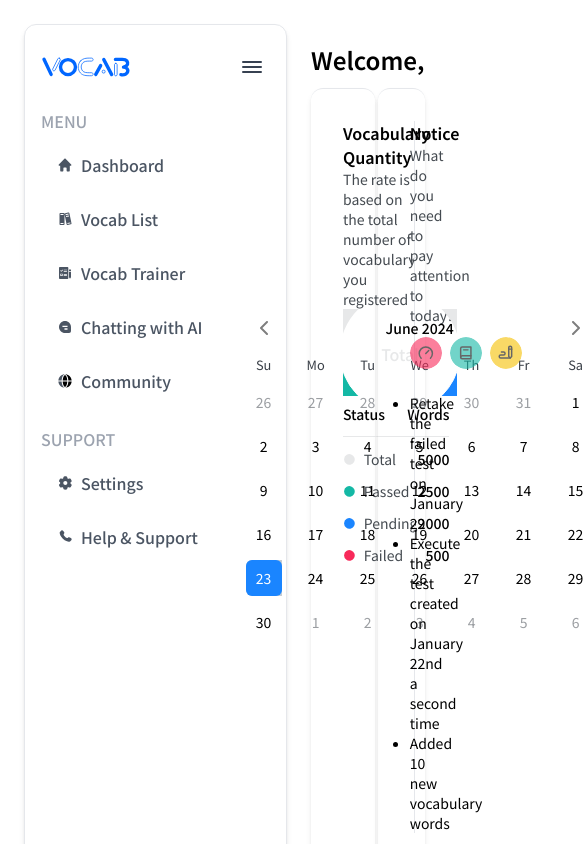
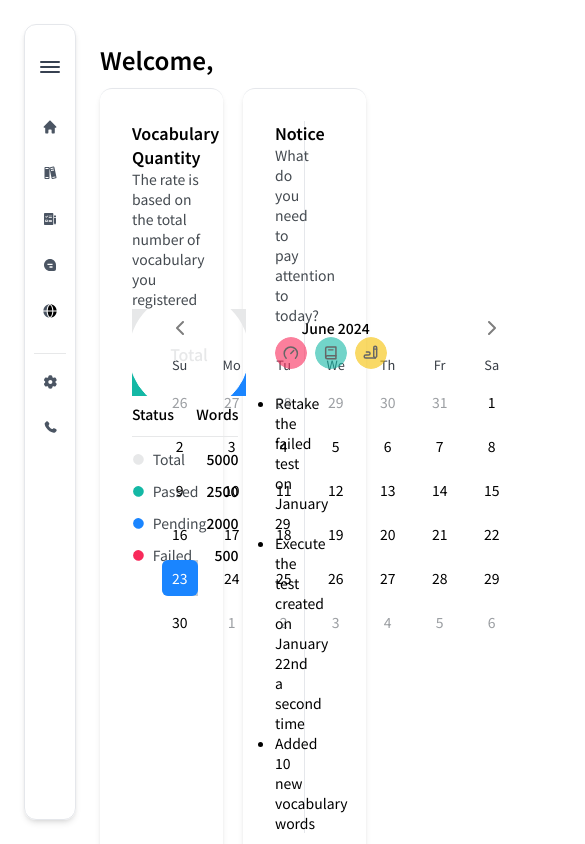
Before and after one commit to ngocxxu/vocab-management-fe, a React (Vite) app: page /dashboard in a window 390 px wide. Shown: the top 844 px of the page, 585 px wide, since content can reach past the window. Built offline with nearby package versions, Linux system fonts and the light colour scheme.

Commit message:
feat: add collapse for menu

```diff
--- a/package.json
+++ b/package.json
@@ -47,6 +47,7 @@
     "react-redux": "^8.1.3",
     "react-router-dom": "^6.19.0",
     "react-select": "^5.8.0",
+    "react-use": "^17.5.0",
     "recharts": "^2.10.1",
     "tailwind-merge": "^2.2.1",
     "tailwindcss-animate": "^1.0.7",
--- a/src/index.scss
+++ b/src/index.scss
@@ -37,7 +37,7 @@
     --error: 346, 94%, 57%;
     --vertical-menu-width: 263px;
     --vertical-menu-width-md: 263px;
-    --vertical-menu-width-sm: 100px;
+    --vertical-menu-width-sm: 52px;
     --vc-primary-100: #E5F0FF ;
     --vc-primary-200: #99C2FF ;
     --vc-primary-300: #579AFF ;
--- a/src/pages/layout/components/sidebar/index.tsx
+++ b/src/pages/layout/components/sidebar/index.tsx
@@ -7,9 +7,12 @@ import IconHome from '@/assets/svg/IconHome'
 import IconLogo from '@/assets/svg/IconLogo'
 import IconPhone from '@/assets/svg/IconPhone'
 import IconSetting from '@/assets/svg/IconSetting'
+import { Separator } from '@/components/ui/separator'
 import { cn } from '@/lib/utils'
-import { ComponentType, SVGProps } from 'react'
+import { Breakpoint } from '@/utils/enum'
+import { ComponentType, SVGProps, useEffect, useState } from 'react'
 import { NavLink } from 'react-router-dom'
+import { useWindowSize } from 'react-use'
 
 const menuList = [
   {
@@ -71,39 +74,64 @@ const Icon = ({ icon: IconComponent, isActive }: TIcon) => (
 )
 
 export const Sidebar = () => {
+  const [isCollapseMenu, setCollapseMenu] = useState(false)
+  const { width } = useWindowSize()
+
+  useEffect(() => {
+    if (width < Breakpoint.XL) {
+      setCollapseMenu(true)
+    } else {
+      setCollapseMenu(false)
+    }
+  }, [width])
+
   return (
-    <div className="w-vertical-menu md:w-vertical-menu-md sm:w-vertical-menu-sm flex-none rounded-xl border px-4 py-6 font-medium shadow-md">
-      <div className="flex flex-col gap-6">
+    <div
+      className={cn(
+        'flex-none rounded-xl border px-4 py-6 font-medium shadow-md transition-all delay-300 ease-in-out',
+        isCollapseMenu ? 'w-vertical-menu-sm' : 'w-vertical-menu'
+      )}
+    >
+      <div
+        className={cn('flex flex-col gap-6', isCollapseMenu && 'items-center')}
+      >
         <div className="flex items-center justify-between">
-          <IconLogo />
-          <div className="cursor-pointer">
+          {!isCollapseMenu && <IconLogo />}
+          <div
+            className={cn('cursor-pointer')}
+            onClick={() => setCollapseMenu(!isCollapseMenu)}
+          >
             <IconBurger />
           </div>
         </div>
 
-        {menuList.map(({ list, title }) => (
+        {menuList.map(({ list, title }, idx) => (
           <div className="flex flex-col gap-2.5" key={title}>
-            <p className="text-gray-vc-400">{title}</p>
+            {isCollapseMenu && idx === menuList.length - 1 && (
+              <Separator className="mx-auto w-8" />
+            )}
+            {!isCollapseMenu && <p className="text-gray-vc-400">{title}</p>}
             <div className="flex flex-col gap-2.5">
               {list.map(({ icon, label, link }) => (
                 <NavLink
                   to={link}
                   className={({ isActive }) =>
-                    `relative flex items-center gap-2 rounded-lg px-4 py-2.5 transition-colors ${
-                      isActive ?
-                        'text-primary-vc-500 bg-gradient-to-r from-blue-50 to-white font-bold'
+                    cn(
+                      'relative flex items-center gap-2 rounded-lg px-4 py-2.5 transition-colors',
+                      isActive && !isCollapseMenu ?
+                        'bg-gradient-to-r from-blue-50 to-white font-bold text-primary-vc-500'
                       : 'text-gray-vc-600 hover:bg-gray-vc-100'
-                    }`
+                    )
                   }
                   key={label}
                 >
                   {({ isActive }) => (
                     <>
                       {isActive && (
-                        <div className="bg-primary-vc-500 absolute bottom-0 left-0 top-0 w-1 rounded-r-lg" />
+                        <div className="absolute bottom-0 left-0 top-0 w-1 rounded-r-lg bg-primary-vc-500" />
                       )}
                       <Icon icon={icon} isActive={isActive} />
-                      {label}
+                      {!isCollapseMenu && label}
                     </>
                   )}
                 </NavLink>
--- a/src/pages/layout/index.tsx
+++ b/src/pages/layout/index.tsx
@@ -20,13 +20,12 @@ const Layout = () => {
 
   return (
     <>
-      <div className="layout flex flex-row gap-6 m-6">
+      <div className="layout m-6 flex h-[calc(100vh-48px)] flex-row gap-6">
         <Sidebar />
-        <div className='w-full'>
+        <div className="w-full">
           <Outlet />
         </div>
       </div>
-      {/* <Footer /> */}
     </>
   )
 }
--- /dev/null
+++ b/src/utils/enum/index.ts
@@ -0,0 +1,5 @@
+export enum Breakpoint {
+  XL = 1200,
+  LG = 1024,
+  MD = 768
+}
--- a/src/utils/index.ts
+++ b/src/utils/index.ts
@@ -1,6 +1,5 @@
 import { SortingState } from '@tanstack/react-table'
 
-// eslint-disable-next-line @typescript-eslint/no-unused-vars
 export const removeOpenAttribute = (
   ref: React.MutableRefObject<HTMLDetailsElement>
 ) => {
```
Also changed, not shown: 1 other file (tests, documents, lock files or other folders).
